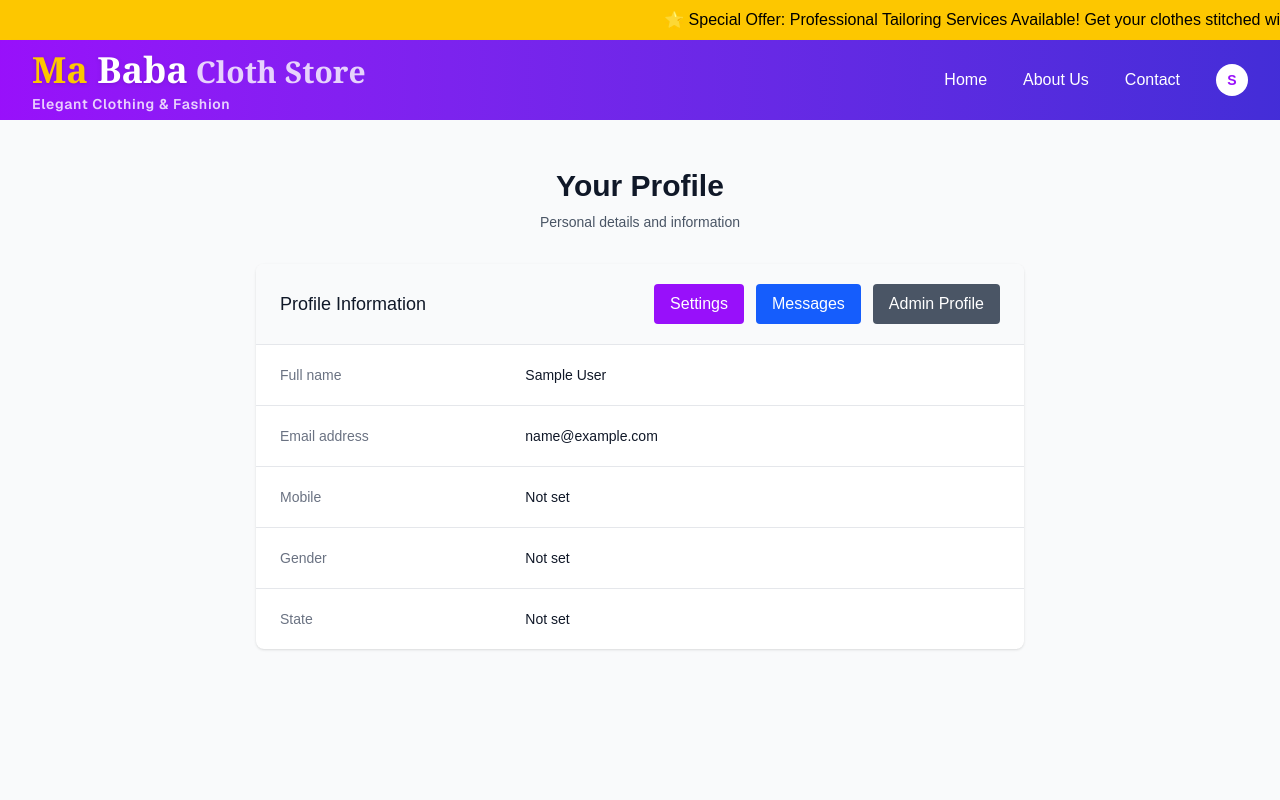
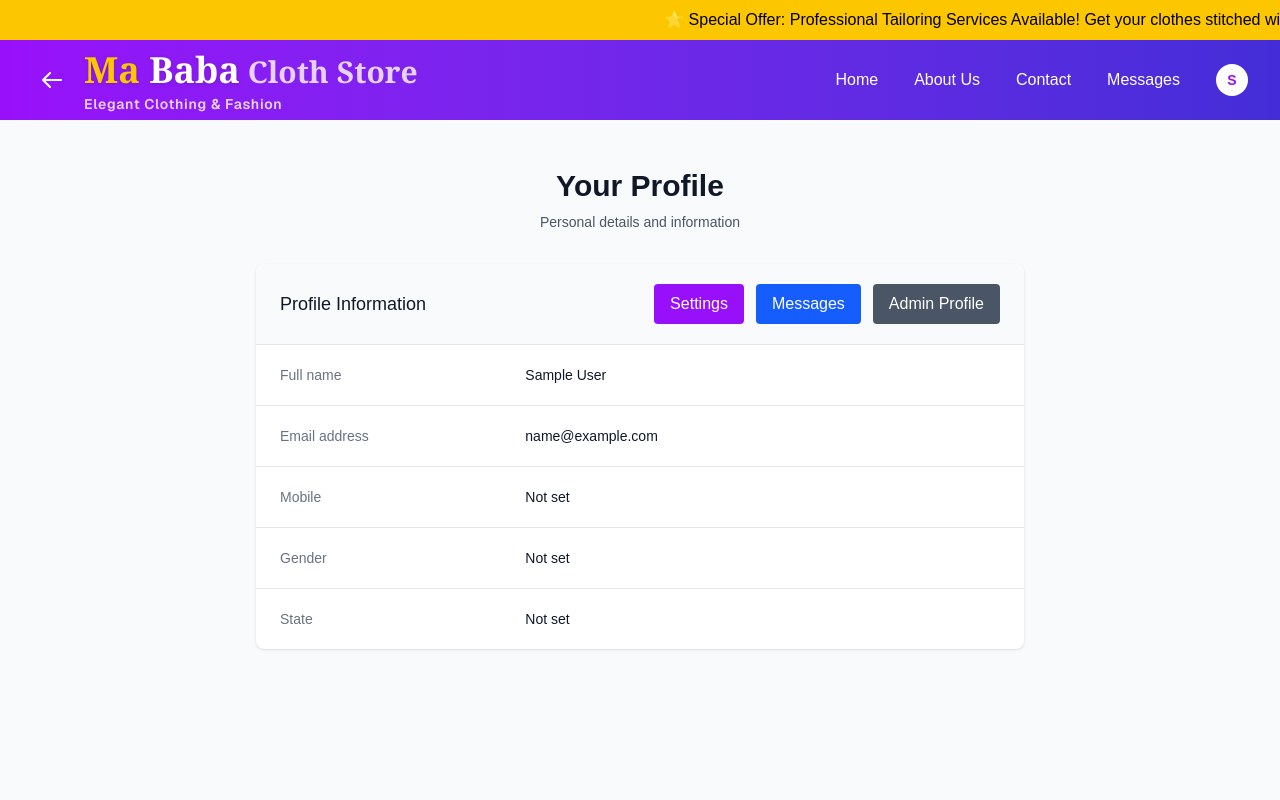
Before and after one commit to jangir-rishbh/clothing-shop, a Next.js app: page /profile in a window 1280 px wide. Shown: the top 800 px of the page. Built offline with nearby package versions, Linux system fonts and the light colour scheme; no server answers; sample sign-in values are in the browser's storage.

Commit message:
back button lagaya

```diff
--- a/components/Navbar.tsx
+++ b/components/Navbar.tsx
@@ -3,13 +3,14 @@
 import Link from "next/link";
 import { useState, useEffect } from "react";
 import { useAuth } from "@/context/AuthContext";
-import { usePathname } from "next/navigation";
+import { usePathname, useRouter } from "next/navigation";
 
 export default function Navbar() {
   const [isMenuOpen, setIsMenuOpen] = useState(false);
   const [isUserMenuOpen, setIsUserMenuOpen] = useState(false);
   const { session, signOut, loading } = useAuth();
   const pathname = usePathname();
+  const router = useRouter();
 
   // Close mobile menu when route changes
   useEffect(() => {
@@ -28,17 +29,32 @@ export default function Navbar() {
   };
 
   // Navigation items
-  const navItems = [
+  const baseNavItems = [
     { name: 'Home', href: '/home' },
     { name: 'About Us', href: '/about' },
     { name: 'Contact', href: '/contact' },
   ];
+  const navItems = (!loading && session)
+    ? [...baseNavItems, { name: 'Messages', href: '/messages' }]
+    : baseNavItems;
 
   return (
     <nav className="bg-gradient-to-r from-purple-600 to-indigo-700 shadow-lg">
       <div className="max-w-7xl mx-auto px-3 sm:px-4 md:px-6 lg:px-8">
         <div className="flex justify-between h-16 md:h-20">
           <div className="flex items-center">
+            {pathname !== '/home' && (
+              <button
+                onClick={() => router.back()}
+                className="mr-2 md:mr-3 p-2 rounded-full text-white hover:bg-white/10 focus:outline-none focus:ring-2 focus:ring-offset-2 focus:ring-offset-purple-600 focus:ring-white"
+                aria-label="Go back"
+                title="Back"
+              >
+                <svg xmlns="http://www.w3.org/2000/svg" className="h-5 w-5 md:h-6 md:w-6" fill="none" viewBox="0 0 24 24" stroke="currentColor">
+                  <path strokeLinecap="round" strokeLinejoin="round" strokeWidth={2} d="M10 19l-7-7m0 0l7-7m-7 7h18" />
+                </svg>
+              </button>
+            )}
             <Link href="/home" className="group relative flex-shrink-0">
               <div className="flex flex-col">
                 <span className="text-2xl sm:text-3xl md:text-4xl font-serif font-black leading-tight">
@@ -96,13 +112,6 @@ export default function Navbar() {
                         onClick={() => setIsUserMenuOpen(false)}
                       >
                         Settings
-                      </Link>
-                      <Link
-                        href="/messages"
-                        className="block px-4 py-2 text-sm text-gray-700 hover:bg-gray-100"
-                        onClick={() => setIsUserMenuOpen(false)}
-                      >
-                        Messages
                       </Link>
                       <button
                         onClick={handleLogout}
@@ -170,6 +179,15 @@ export default function Navbar() {
               >
                 📞 Contact
               </Link>
+              {(!loading && session) && (
+                <Link
+                  href="/messages"
+                  className="flex items-center px-5 py-3.5 rounded-xl text-lg font-semibold text-white hover:bg-white/10 transition-colors border-l-4 border-transparent hover:border-yellow-400"
+                  onClick={() => setIsMenuOpen(false)}
+                >
+                  💬 Messages
+                </Link>
+              )}
 
               {!loading && (
               session ? (
```
